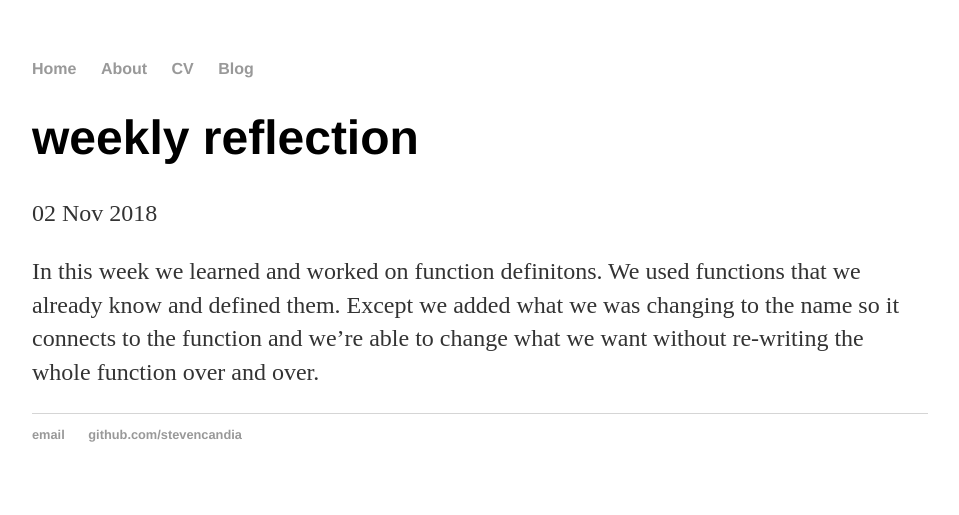
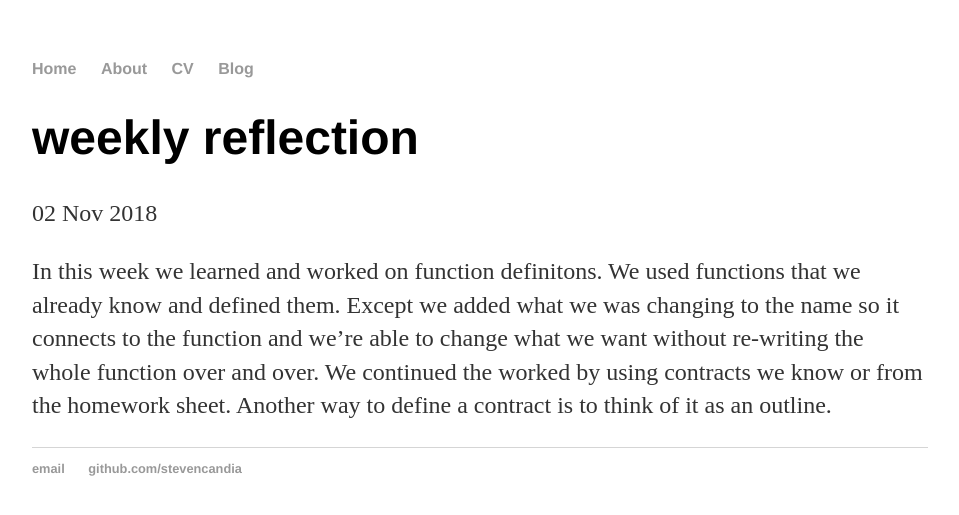
Before and after one commit to stevenc2620/stevenc2620.github.io, a Jekyll site: the page built from _posts/2018-11-02-weekly-reflection-07.md, in a window 1280 px wide. Shown: the top 515 px of the page, without its empty margins (160-1119 px from the left). Built offline with Jekyll 4.4.1, drawn with Linux system fonts in a browser that asks for light colours.

Commit message:
Update 2018-11-02-weekly-reflection-07.md

```diff
--- a/_posts/2018-11-02-weekly-reflection-07.md
+++ b/_posts/2018-11-02-weekly-reflection-07.md
@@ -4,4 +4,4 @@ title: weekly reflection
 date: 2018-11-02
 ---
 
-In this week we learned and worked on function definitons. We used functions that we already know and defined them. Except we added what we was changing to the name so it connects to the function and we're able to change what we want without re-writing the whole function over and over.
+In this week we learned and worked on function definitons. We used functions that we already know and defined them. Except we added what we was changing to the name so it connects to the function and we're able to change what we want without re-writing the whole function over and over. We continued the worked by using contracts we know or from the homework sheet. Another way to define a contract is to think of it as an outline.
```
